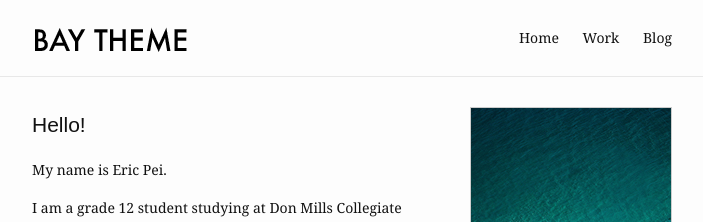
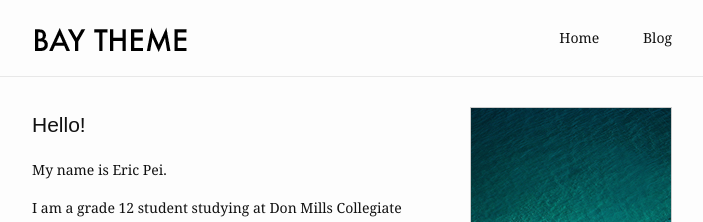
Before and after one commit to crackersamdjam/Old-Jekyll-Blog, a Jekyll site: the page built from index.md, in a window 1280 px wide. Shown: the top 222 px of the page, without its empty margins (288-991 px from the left). Built offline with Jekyll 4.4.1, drawn with Linux system fonts in a browser that asks for light colours.

```diff
--- a/_config.yml
+++ b/_config.yml
@@ -19,7 +19,7 @@ header:
   pages:
     - name: Home
       slug: /
-    - name: Work
+    - name:
     - name: Blog
 
 footer:
```
Also changed, not shown: README.md (deleted).
